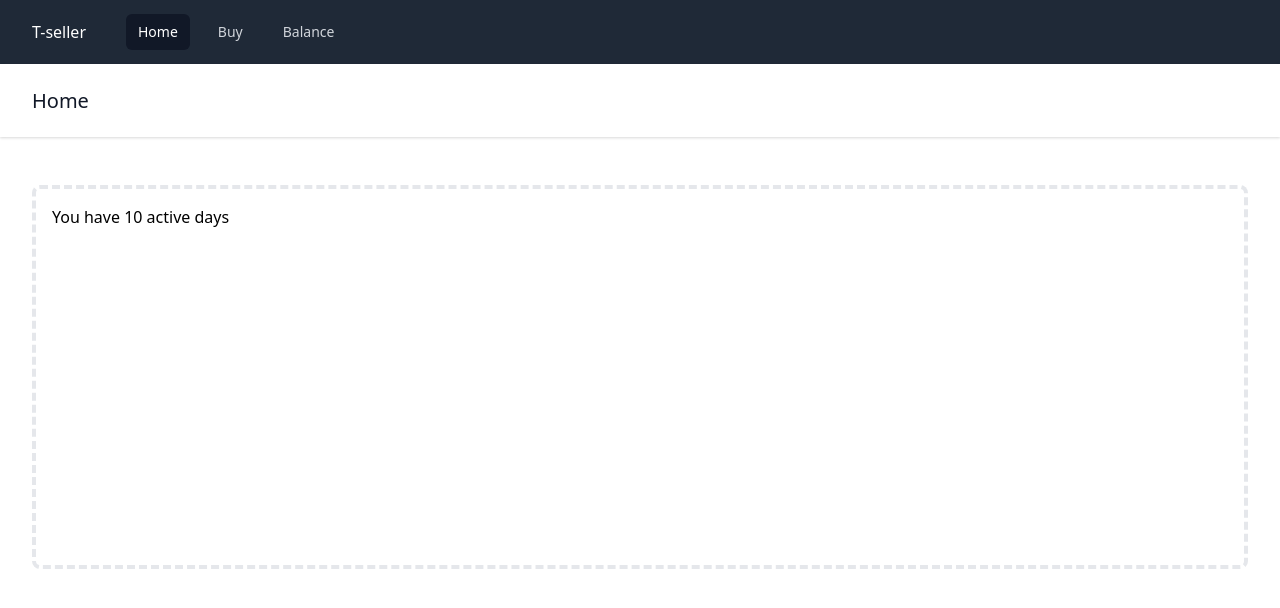
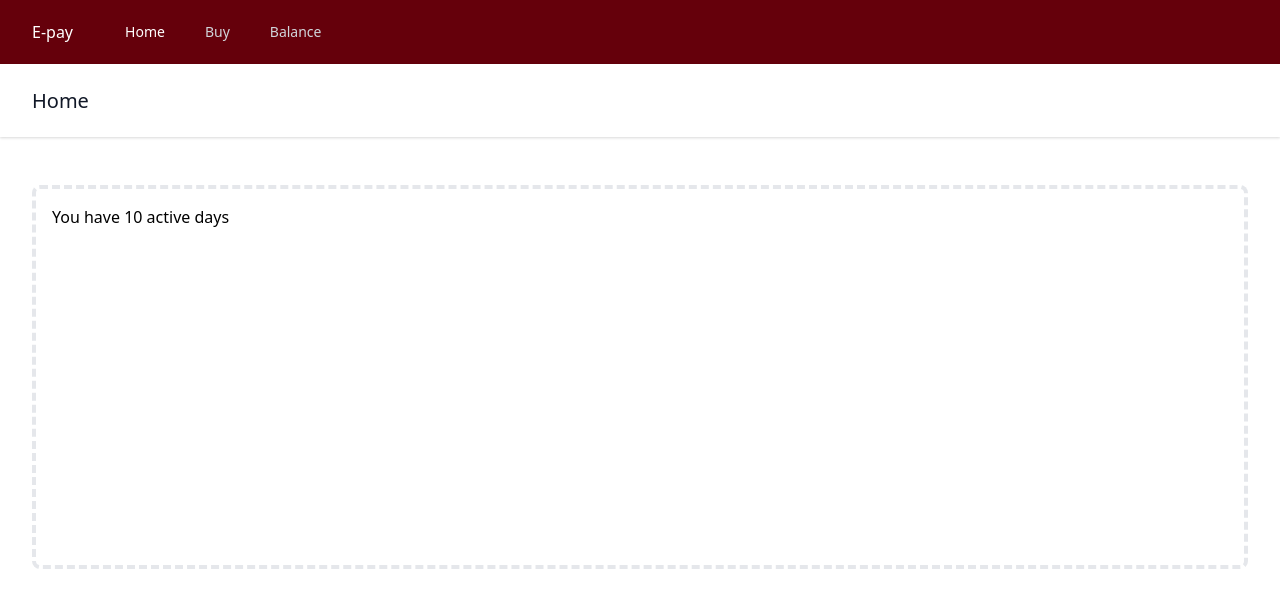
Before and after one commit to Emmanuel-kwizera/E-pay, a React (Vite) app in the folder Front-End/: page / in a window 1280 px wide. Shown: the top 608 px of the page. Built offline with nearby package versions, Linux system fonts and the light colour scheme.

Commit message:
Update Nav.tsx

```diff
--- a/Front-End/src/components/Nav.tsx
+++ b/Front-End/src/components/Nav.tsx
@@ -12,16 +12,16 @@ const Nav = () => {
     { text: "Balance", to: "/balance" },
   ];
 
-  const activeClass = "text-white bg-gray-900";
-  const inactiveClass = "text-gray-300 hover:text-white hover:bg-gray-700";
+  const activeClass = "text-white";
+  const inactiveClass = "text-gray-300 hover:text-white";
 
   return (
-    <nav className="bg-gray-800">
+    <nav className="bg-[#65000b]">
       <div className="max-w-7xl mx-auto px-4 sm:px-6 lg:px-8">
         <div className="flex items-center justify-between h-16">
           <div className="flex items-center">
             <div className="flex-shrink-0">
-              <h3 className="text-white">T-seller</h3>
+              <h3 className="text-white">E-pay</h3>
             </div>
             <div className="hidden md:block">
               <div className="ml-10 flex items-baseline space-x-4">
@@ -42,11 +42,11 @@ const Nav = () => {
             </div>
           </div>
 
-          <div className="-mr-2 flex md:hidden">
+          <div className="flex md:hidden">
             {/* Mobile menu button */}
             <button
               onClick={() => setShowMenu(!showMenu)}
-              className="inline-flex items-center justify-center p-2 rounded-md text-gray-400 hover:text-white hover:bg-gray-700 focus:outline-none focus:bg-gray-700 focus:text-white"
+              className="inline-flex items-center justify-center p-2 rounded-md text-gray-400 hover:text-white focus:outline-none focus:text-white"
             >
               {/* Menu open: "hidden", Menu closed: "block" */}
               <svg
@@ -117,19 +117,19 @@ const Nav = () => {
           <div className="mt-3 px-2 space-y-1">
             <a
               href="#"
-              className="block px-3 py-2 rounded-md text-base font-medium text-gray-400 hover:text-white hover:bg-gray-700"
+              className="block px-3 py-2 rounded-md text-base font-medium text-gray-400 hover:text-white"
             >
               Your Profile
             </a>
             <a
               href="#"
-              className="block px-3 py-2 rounded-md text-base font-medium text-gray-400 hover:text-white hover:bg-gray-700"
+              className="block px-3 py-2 rounded-md text-base font-medium text-gray-400 hover:text-white"
             >
               Settings
             </a>
             <a
               href="#"
-              className="block px-3 py-2 rounded-md text-base font-medium text-gray-400 hover:text-white hover:bg-gray-700"
+              className="block px-3 py-2 rounded-md text-base font-medium text-gray-400 hover:text-white"
             >
               Sign out
             </a>
```
